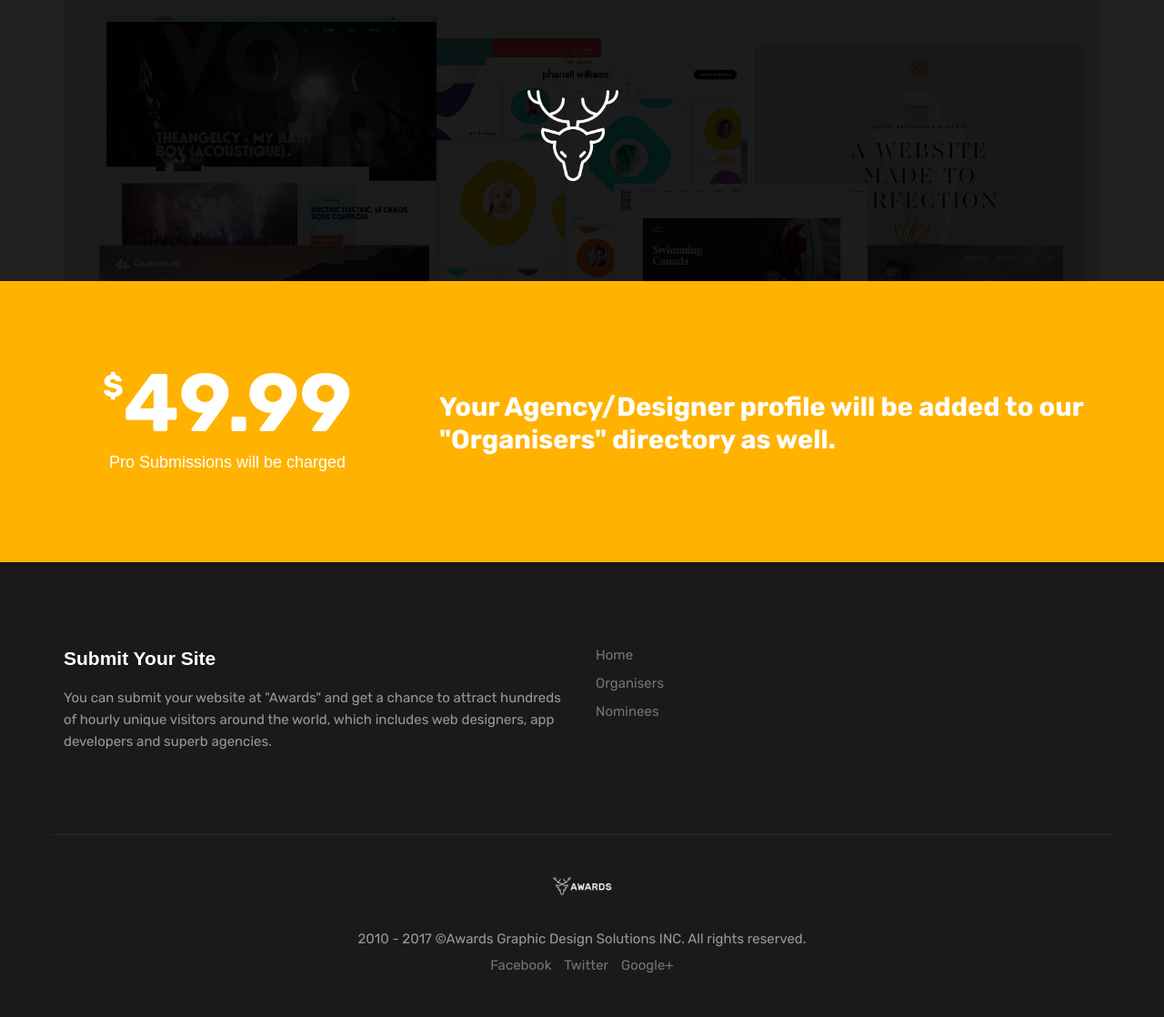
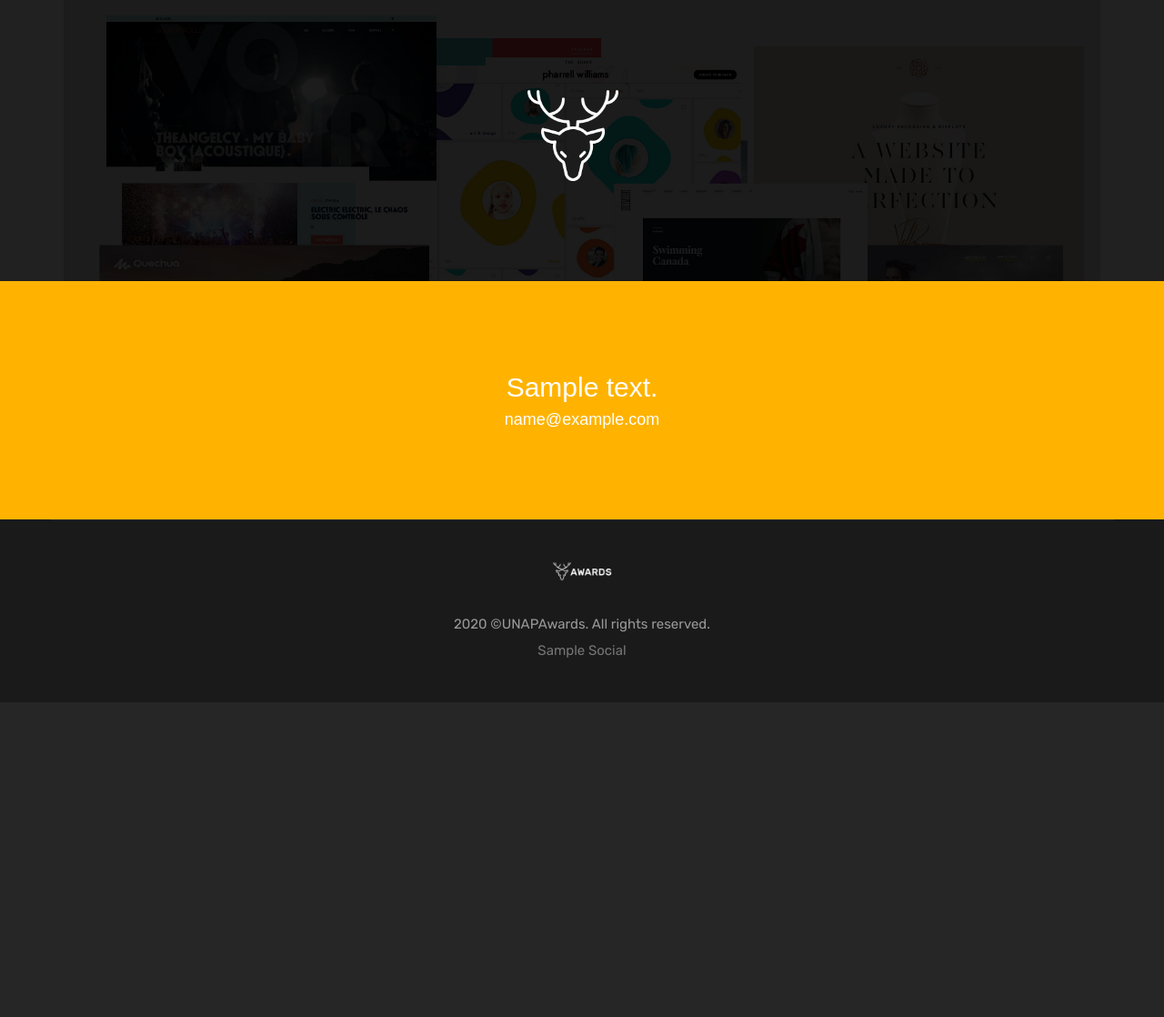
Before and after one commit to Njike/unap, a Flask app: page / in a window 1280 px wide. Shown: the part 2467-3585 px from the top of the page at 91% size. After the commit the page ends 3190 px from the top, so only its background shows below. Run offline with Flask 2, Linux system fonts and the light colour scheme; tables that the repository leaves empty hold one stand-in row (values such as "Sample post"); grey boxes marked "Sample" are stand-in pictures; parts of the project's set-up code (start-up, migrations or seed data) failed here and were passed over; some libraries are stand-ins or nearby versions.

Commit message:
updated the admin/views file by adding contollers for the Donate and Social table, updated the models/models file by adding Donate and Social tables to the database, removed the FAQ section in the templates/about-us page, updated the templates/layout page by displaying the Donate and the Social section from the one created fom the admin page, updated the templates/nominee/papazian-jewelry/index page to show the appropraite section for the appropraite categories to be displayed and updated the unap/views file to manipulate and send the data from the Donate and Social table to the frontend

```diff
--- a/admin/views.py
+++ b/admin/views.py
@@ -259,6 +259,8 @@ admin.add_view(NomineeController(Nominees, db.session))
 
 
 admin.add_view(ControllerView(AwardCategory, db.session))
+admin.add_view(ControllerView(Donate, db.session))
+admin.add_view(ControllerView(Social, db.session))
 admin.add_view(ControllerView(BestJudgeWriteUp, db.session))
 admin.add_view(ControllerView(RecentNomineeWriteUp, db.session))
 admin.add_view(JudgesController(Judges, db.session))
--- a/models/models.py
+++ b/models/models.py
@@ -109,3 +109,15 @@ class Awards(db.Model):
 
     def __str__(self):
         return f"{self.name} ({self.category})"
+
+class Donate(db.Model):
+    id = db.Column(db.Integer, primary_key=True)
+    text = db.Column(db.Text)
+    email = db.Column(db.String(80))
+
+
+
+class Social(db.Model):
+    id = db.Column(db.Integer, primary_key=True)
+    name = db.Column(db.String(20), nullable=False)
+    link = db.Column(db.String(255), nullable=False)
--- a/templates/about-us/index.html
+++ b/templates/about-us/index.html
@@ -55,6 +55,9 @@
                                             </div>
                                         </div>
                                     </div>
+
+
+                                    {% if False %}
 
                                     <div id="pg-65-2" class="panel-grid panel-has-style">
                                         <div class="panel-row-style panel-row-style-for-65-2">
@@ -163,6 +166,9 @@
                                             </div>
                                         </div>
                                     </div>
+
+                                    {% endif %}
+
                                 </div>
                             </div>
                         </div>
--- a/templates/layout.html
+++ b/templates/layout.html
@@ -368,22 +368,31 @@
 
             {% endblock %}
         </section>
+
+        {% if donate.text %}
+
         <div class="section bb">
             <div class="container">
                 <div class="row callout">
                     <div id="siteorigin-panels-builder-1" class="footer-top-widget widget_siteorigin-panels-builder">
                         <div id="pl-w58444434f2c1f" class="panel-layout">
                             <div id="pg-w58444434f2c1f-0" class="panel-grid panel-no-style">
-                                <div id="pgc-w58444434f2c1f-0-0" class="panel-grid-cell">
+                                <div id="pgc-w58444434f2c1f-0-0" class="panel-grid-cell" style="width:100% !important;">
                                     <div id="panel-w58444434f2c1f-0-0-0"
                                         class="so-panel widget widget_black-studio-tinymce widget_black_studio_tinymce panel-first-child panel-last-child"
                                         data-index="0">
                                         <div class="textwidget">
-                                            <h3 style="text-align: center;"><sup>$</sup>49.99</h3>
-                                            <h4 style="text-align: center;">Pro Submissions will be charged</h4>
+                                            <h4 style="text-align: center;font-size:2em;">{{donate.text}}</h4>
+                                            {% if donate.email %}
+                                            <h4 style="text-align: center;"><a href="mailto://{{donate.email}}">{{donate.email}}</a></h4>
+                                            {% endif %}
                                         </div>
                                     </div>
                                 </div>
+
+
+                                {% if False %}
+
                                 <div id="pgc-w58444434f2c1f-0-1" class="panel-grid-cell">
                                     <div id="panel-w58444434f2c1f-0-1-0"
                                         class="so-panel widget widget_black-studio-tinymce widget_black_studio_tinymce panel-first-child panel-last-child"
@@ -394,12 +403,17 @@
                                         </div>
                                     </div>
                                 </div>
+                                {% endif %}
+
+
                             </div>
                         </div>
                     </div>
                 </div><!-- end row -->
             </div><!-- end container -->
         </div>
+
+{% if False %}
         <div class="footer section">
             <div class="container">
 
@@ -439,7 +453,6 @@
                         </div>
                     </div>
 
-{% if False %}
 
                     <div class="col-md-2 col-sm-2 footer-widget-area">
                         <div id="nav_menu-2" class="widget widget_nav_menu">
@@ -489,11 +502,13 @@
                         </div>
                     </div>
 
-{% endif %}
                 </div>
 
             </div>
         </div>
+
+{% endif %}
+{% endif %}
         <div class="copyrights">
             <div class="container">
                 <div class="row">
@@ -502,14 +517,15 @@
                             <img src="{{url_for('static', filename='images/logo.png')}}" alt="Dark Layout">
                         </a>
                         <p>
-                            <p>2010 - 2017 ©Awards Graphic Design Solutions INC. All rights reserved.</p>
+                            <p> 2020 ©UNAPAwards. All rights reserved.</p>
                         </p>
-                        <ul class="list-inline">
-                            <li><a title="Facebook" target="_blank" href="#">Facebook</a></li>
-                            <li><a title="Twitter" target="_blank" href="#">Twitter</a></li>
-                            <li><a title="Google+" target="_blank" href="#">Google+</a></li>
-
-                        </ul>
+                        {% if socials %}
+                            <ul class="list-inline">
+                                {% for social in socials %}
+                                    <li><a title="{{social.name}}" target="_blank" href="{{social.link}}">{{social.name}}</a></li>
+                                {% endfor %}
+                            </ul>
+                        {% endif %}
                     </div><!-- end col -->
                 </div><!-- end row -->
             </div><!-- end container -->
--- a/unap/views.py
+++ b/unap/views.py
@@ -82,26 +82,9 @@ class PasswordResetForm(FlaskForm):
 
 @app.context_processor
 def g():
-#     site_detail = SiteDetails.query.first()
-#     user=User().user()
-#     if type(User().user()) == str:
-#         return {"current_user":None, "site_detail":site_detail, "date":datetime.now()}
-#     detail = {"deposits":[],"withdrawals":[],"pendingWithdrawals":[], "pendingDeposits":[]}
-#     transactions = Transaction.query.filter_by(wallet=user.wallet).all()
-#     for transaction in transactions:
-#         if transaction.is_deposit and transaction.is_successful:
-#             detail["deposits"].append(transaction.deposit.amount)
-#         elif transaction.is_withdrawal and transaction.is_successful:
-#             detail["withdrawals"].append(abs(transaction.withdrawal.amount))
-#         elif transaction.is_withdrawal and not transaction.is_successful:
-#             detail["pendingWithdrawals"].append(abs(transaction.withdrawal.amount))
-#         elif transaction.is_deposit and not transaction.is_successful:
-#             detail["pendingDeposits"].append(transaction.deposit.amount)
-
-
-
-#     return {"detail":detail,"site_detail":site_detail, "current_user":User().user(), "balance":round(Transaction.query.filter_by(wallet=User().user().wallet).first().balance(),6), "date":datetime.now()}
-    return {}
+    donate = Donate.query.first()
+    socials = Social.query.all()
+    return {"donate":donate, "socials":socials}
 
 
 
```
Also changed, not shown: templates/nominee/papazian-jewelry/index.html (+16 -5 lines).
